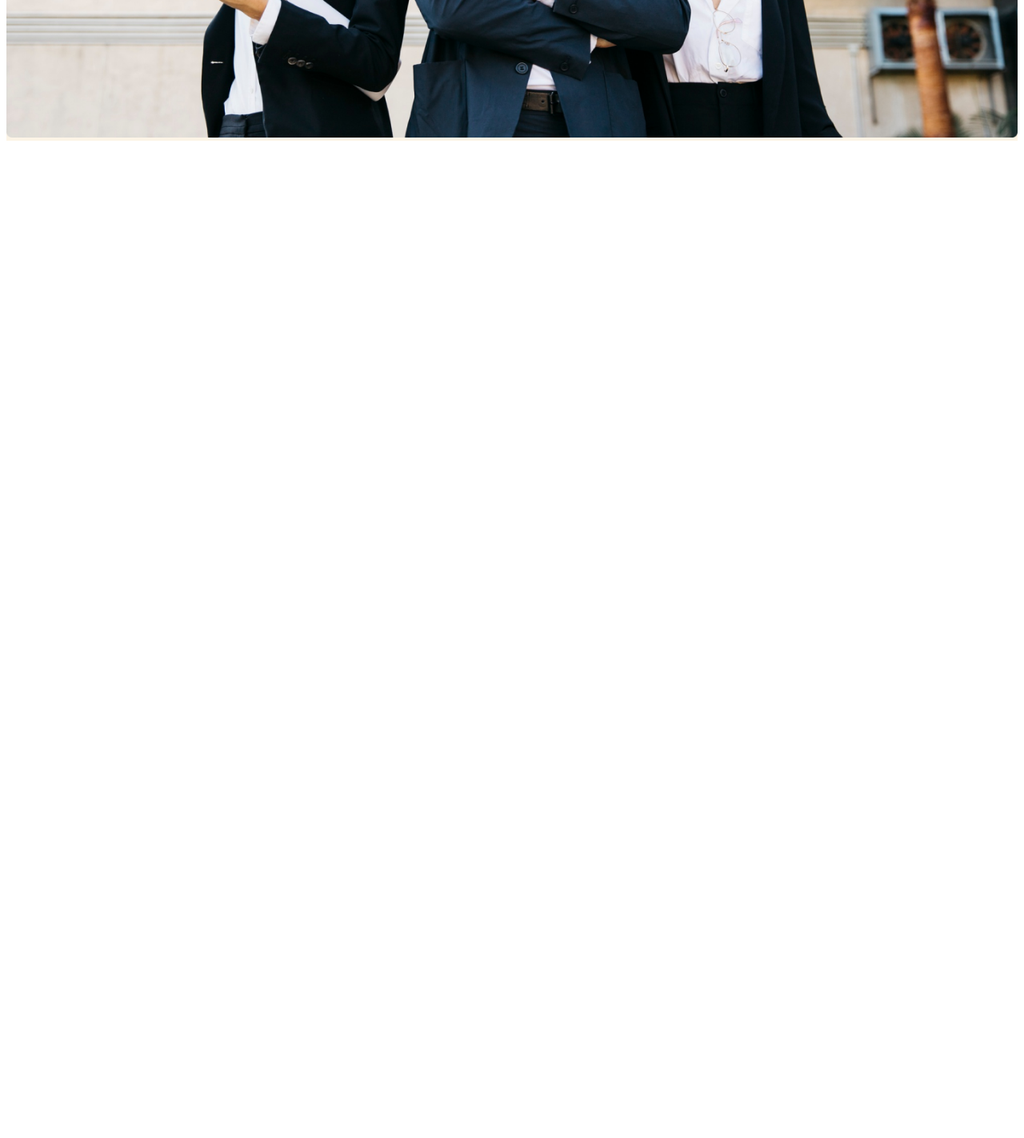
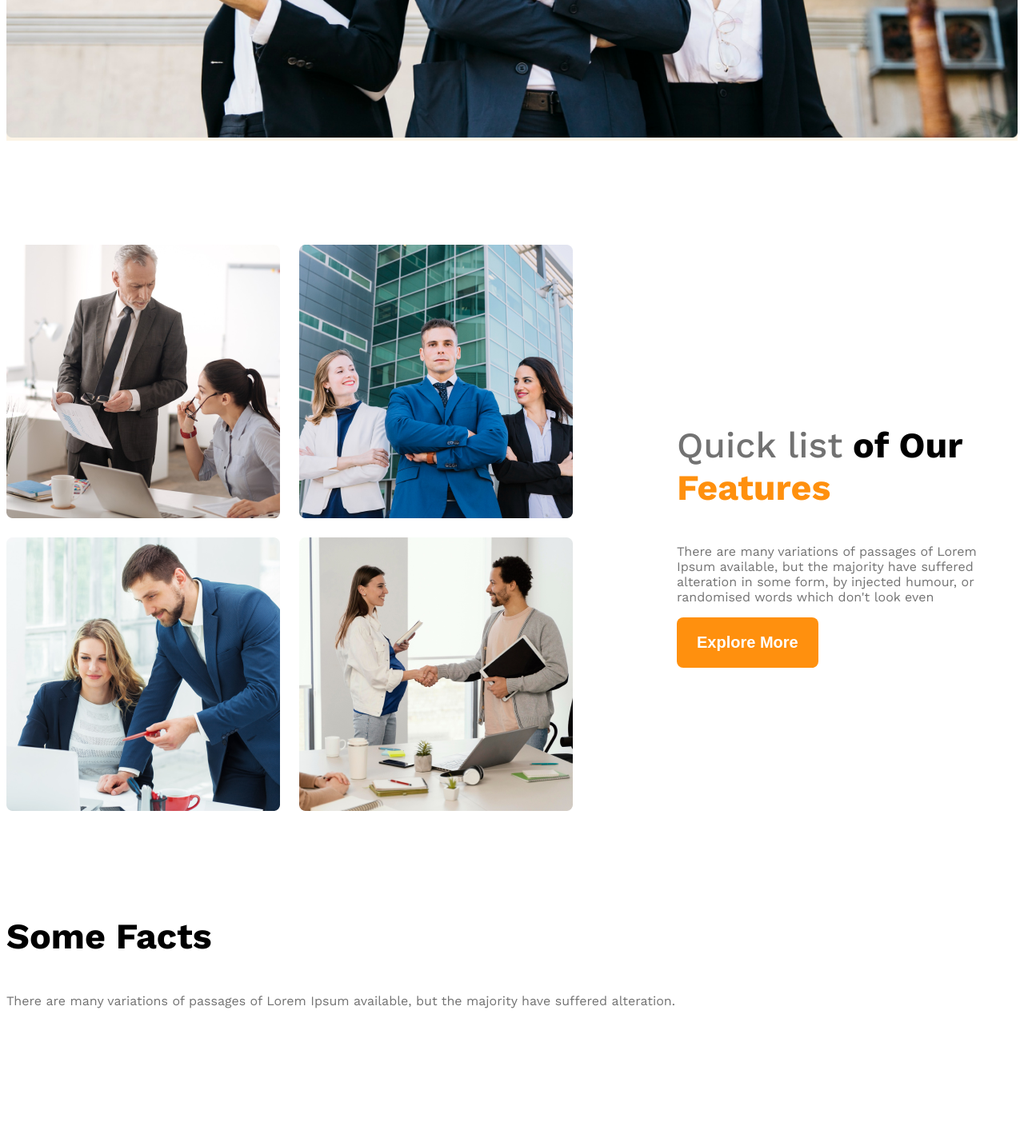
Before and after one commit to protivaghosh/g3-architects-website, a plain HTML site: page index.html in a window 1280 px wide. Shown: the part 1008-2431 px from the top of the page at 80% size. Before the commit the page ends 1192 px from the top, so only its background shows below. Drawn offline with nearby package versions, Linux system fonts and the light colour scheme.

Commit message:
fixed all

```diff
--- a/index.html
+++ b/index.html
@@ -27,7 +27,50 @@
          <img class="banner-image" src="./images/banner.png">
         </div>
     </header>
-    <main></main>
+    <main>
+        <section class="teams display-flex">
+            <div class="team-image-container">
+             <img src="/images/team1.png" alt="two architect discussing about design">
+             <img src="/images/team2.png" alt="">
+             <img src="/images/team3.png" alt="">
+             <img src="/images/team4.png" alt="">
+            </div>
+            <div class="our-features">
+                <h3 class="section-title"><span id="quick-list" class="text-light-gray">Quick list</span> <span>of Our</span> <span class="text-primary">Features</span></h3>
+                <p class="feature-description text-light-gray">There are many variations of passages of Lorem Ipsum available, but the majority have suffered alteration in some form, by injected humour, or randomised words which don't look even</p>
+                <button class="btn-primary">Explore More</button>
+            </div>
+        </section>
+
+        <section>
+<h3 class="section-title">Some Facts</h3>
+<p class="text-light-gray">There are many variations of passages of Lorem Ipsum available, but the majority have suffered alteration.</p>
+<div class="facts-container">
+    <div class="fact">
+        <img src="" alt="" class="fact-icon">
+        <h4 class="fact-number"></h4>
+        <h5 class="fact-name"></h5>
+    </div>
+    <div class="fact">
+        <img src="" alt="" class="fact-icon">
+        <h4 class="fact-number"></h4>
+        <h5 class="fact-name"></h5>
+    </div>
+    <div class="fact">
+        <img src="" alt="" class="fact-icon">
+        <h4 class="fact-number"></h4>
+        <h5 class="fact-name"></h5>
+    </div>
+    <div class="fact">
+        <img src="" alt="" class="fact-icon">
+        <h4 class="fact-number"></h4>
+        <h5 class="fact-name"></h5>
+    </div>
+</div>
+        </section>
+        <section class="some-facts"></section>
+
+    </main>
     <footer></footer>
 </body>
 </html>
--- a/style/style.css
+++ b/style/style.css
@@ -9,6 +9,13 @@
   /*shared style*/
 .display-flex{
     display: flex;
+}
+.text-primary{
+    color:rgb(255, 144, 14);
+}
+.section-title{
+    font-size: 2.8rem;
+    font-weight: 700;
 }
 /*dark 02*/
 .text-gray{
@@ -30,6 +37,14 @@
     border-radius: 8px;
     border: none;
 }
+ main{
+    max-width: 1440px;
+    margin: 0 auto;
+ }
+ main > section{
+   margin-top: 130px;
+ }
+
   /*header style*/
 
   /*navbar related style*/
@@ -67,9 +82,45 @@
   .banner-image{
     width: 100%;
   }
+/*team and feature related style*/
+.teams{
+    align-items: center;
+}
+.team-image-container{
+    display: grid;
+    grid-template-columns: repeat(2, 1fr);
+    gap: 24px;
+}
+.our-features{
+    margin-left: 130px;
+    max-width: 530px;
+}
+
+
+
+#quick-list{
+    font-weight: 500;
+}
+
   /*responsive media query*/
   @media screen and (max-width:576px) {
-    .navbar, .nav-links{
+    .navbar, .nav-links, .teams{
         flex-direction: column;
     }
+    .team-image-container{
+        grid-template-columns: repeat(1, 1fr);
+    }
+    .our-features{
+        margin-left: 20px;
+    }
+
   }
+  /*medium size device*/
+  @media screen and (min-width: 576px) and (max-width:992px){
+    .teams{
+        flex-direction: column;
+    }
+    .our-features{
+        margin: 50px auto;
+    }
+  }
```
